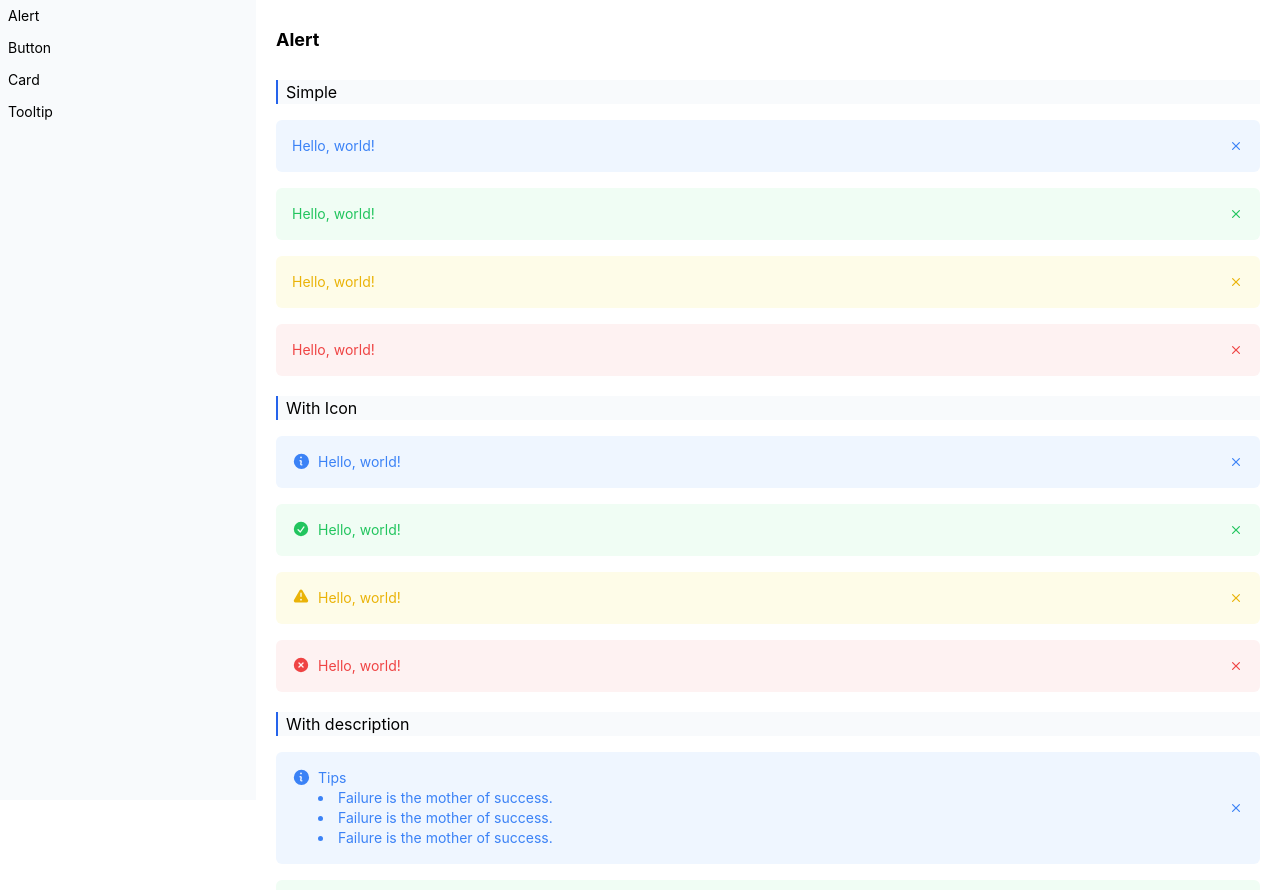
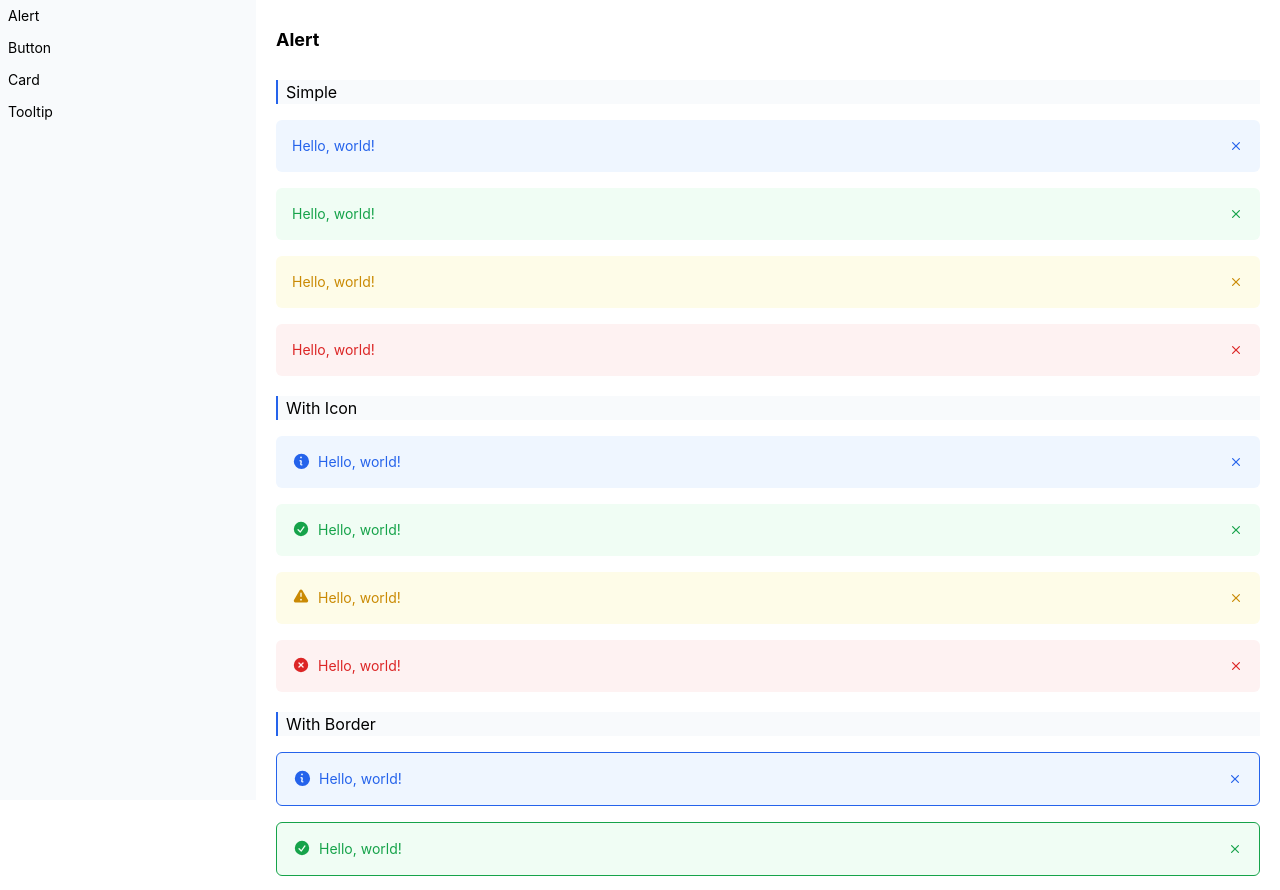
Before and after one commit to wqy2dev/five-ui, a SvelteKit app: page /alert in a window 1280 px wide. Shown: the top 890 px of the page. Built offline with nearby package versions, Linux system fonts and the light colour scheme.

Commit message:
chore: optimize alert

```diff
--- a/src/lib/alert/Alert.svelte
+++ b/src/lib/alert/Alert.svelte
@@ -7,11 +7,18 @@ const alertVariants = tv({
 	base: "flex rounded-md p-4 text-sm",
 	variants: {
 		variant: {
-			info: "bg-primary-50 text-primary-500",
-			success: "bg-green-50 text-green-500",
-			warning: "bg-yellow-50 text-yellow-500",
-			error: "bg-red-50 text-red-500",
-		}
+			info: "bg-primary-50 text-primary-600 border-primary-600",
+			success: "bg-green-50 text-green-600 border-green-600",
+			warning: "bg-yellow-50 text-yellow-600 border-yellow-600",
+			error: "bg-red-50 text-red-600 border-red-600",
+		},
+		border: {
+			info: "border border-solid border-primary-600",
+			success: "border border-solid border-green-600",
+			warning: "border border-solid border-yellow-600",
+			error: "border border-solid border-red-600",
+			none: "",
+		},
 	},
 	defaultVariants: {
 		variant: "info",
@@ -35,6 +42,7 @@ type AlertProps = {
 	onclick?: {():void};
     variant?: Variant;
 	withIcon?: boolean;
+	withBorder?: boolean;
     children: Snippet;
 }
 
@@ -44,8 +52,9 @@ type AlertProps = {
 
 let {
 	ref,
-    variant,
+    variant = "info",
 	withIcon,
+	withBorder,
     class:className,
 	description,
 	onclick,
@@ -60,7 +69,7 @@ onMount(() => {
 
 </script>
 
-<div class={alertVariants({variant, className})}>
+<div class={alertVariants({variant, border: withBorder ? variant : "none", className})}>
 	{#if withIcon}
 		<Icon
 			variant={iconsMap[variant ?? "info"] as any}
--- a/src/routes/alert/+page.svelte
+++ b/src/routes/alert/+page.svelte
@@ -53,6 +53,42 @@
 
     <Alert
         withIcon
+        variant="error"
+    >
+        Hello, world!
+    </Alert>
+</div>
+
+<div class="space-y-4 mt-5">
+    <h4 class="text-base indent-2 border-l-solid border-l-blue-600 border-l-2 bg-slate-50">
+        With Border
+    </h4>
+    <Alert
+        withIcon
+        withBorder
+    >
+        Hello, world!
+    </Alert>
+
+    <Alert
+        withIcon
+        withBorder
+        variant="success"
+    >
+        Hello, world!
+    </Alert>
+
+    <Alert
+        withIcon
+        withBorder
+        variant="warning"
+    >
+        Hello, world!
+    </Alert>
+
+    <Alert
+        withIcon
+        withBorder
         variant="error"
     >
         Hello, world!
```
